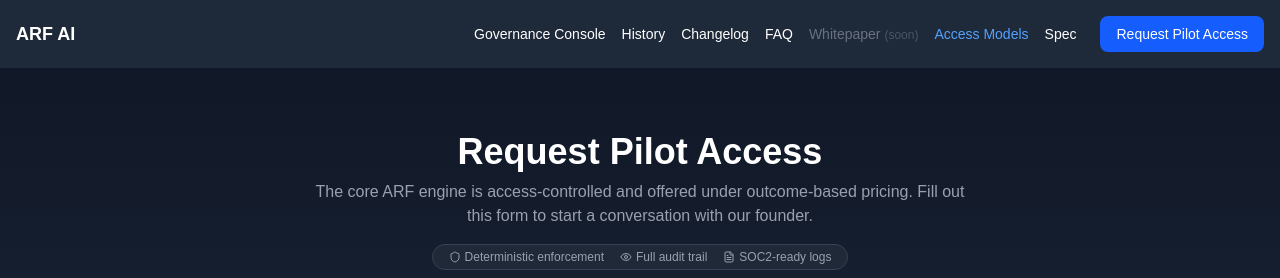
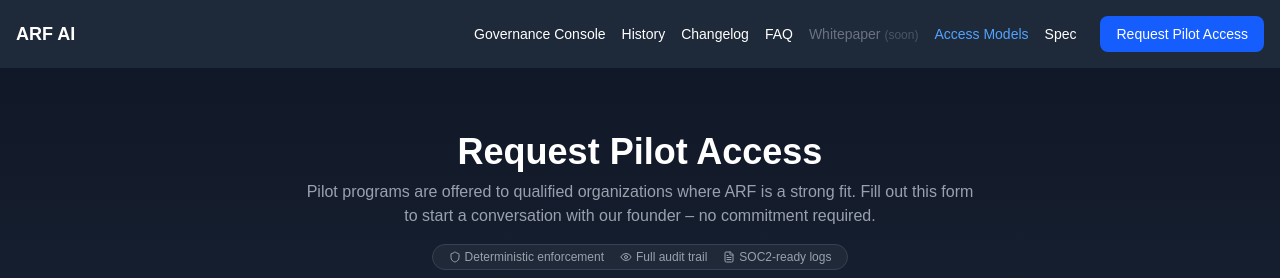
Before and after one commit to arf-foundation/arf-frontend, a Next.js app: page /signup in a window 1280 px wide. Shown: the top 278 px of the page. Built offline with nearby package versions, Linux system fonts and the light colour scheme.

Commit message:
Refine text and comments in signup page
Updated text for clarity and consistency in the signup page.

```diff
--- a/app/signup/page.tsx
+++ b/app/signup/page.tsx
@@ -1,7 +1,7 @@
 'use client';
 
 import { useState, useEffect, useRef } from 'react';
-import { Send, Check, Loader2, Shield,  Eye, FileText } from 'lucide-react';
+import { Send, Check, Loader2, Shield, Eye, FileText } from 'lucide-react';
 import Link from 'next/link';
 
 export default function SignupPage() {
@@ -192,10 +192,10 @@ export default function SignupPage() {
         <div className="text-center mb-6 sm:mb-8">
           <h1 className="text-2xl sm:text-3xl md:text-4xl font-bold mb-2">Request Pilot Access</h1>
           <p className="text-gray-400 text-sm sm:text-base mb-4">
-            The core ARF engine is access‑controlled and offered under outcome‑based pricing.
-            Fill out this form to start a conversation with our founder.
+            Pilot programs are offered to qualified organizations where ARF is a strong fit.
+            Fill out this form to start a conversation with our founder – no commitment required.
           </p>
-          {/* Trust bar – addresses certainty preference & compliance sensitivity */}
+          {/* Trust bar */}
           <div className="inline-flex items-center gap-4 text-xs text-gray-400 bg-gray-800/50 rounded-full px-4 py-1 border border-gray-700">
             <span className="flex items-center gap-1"><Shield size={12} /> Deterministic enforcement</span>
             <span className="flex items-center gap-1"><Eye size={12} /> Full audit trail</span>
@@ -204,7 +204,7 @@ export default function SignupPage() {
         </div>
 
         <div className="bg-gray-800 rounded-2xl border border-gray-700 p-5 sm:p-6 md:p-8">
-          {/* Progress bar – reduces perceived friction */}
+          {/* Progress bar */}
           <div className="mb-6">
             <div className="flex justify-between text-xs text-gray-400 mb-1">
               <span>Step {step} of {totalSteps}</span>
@@ -218,7 +218,7 @@ export default function SignupPage() {
             </div>
           </div>
 
-          {/* Step indicator (visual only – progress bar above does the job, kept for clarity) */}
+          {/* Step indicator */}
           <div className="flex justify-between mb-6">
             {[1, 2, 3].map(i => (
               <div key={i} className="flex-1 text-center">
@@ -235,7 +235,7 @@ export default function SignupPage() {
           </div>
 
           <form onSubmit={handleSubmit} className="space-y-4 sm:space-y-5">
-            {/* Step 1: Personal & Company */}
+            {/* Step 1: Personal & Company (unchanged) */}
             {step === 1 && (
               <>
                 <div>
@@ -350,7 +350,7 @@ export default function SignupPage() {
               </>
             )}
 
-            {/* Step 2: Use Case & Technical Details */}
+            {/* Step 2: Use Case & Technical Details (unchanged) */}
             {step === 2 && (
               <>
                 <div>
@@ -373,7 +373,7 @@ export default function SignupPage() {
                   )}
                 </div>
                 <div>
-                  <label htmlFor="expectedVolume" className="block text-sm font-medium text-gray-300 mb-1">Expected monthly incident evaluations *</label>
+                  <label htmlFor="expectedVolume" className="block text-sm font-medium text-gray-300 mb-1">Expected monthly evaluations *</label>
                   <select
                     id="expectedVolume"
                     name="expectedVolume"
@@ -514,7 +514,7 @@ export default function SignupPage() {
                     className="mt-1 w-4 h-4 bg-gray-900 border-gray-700 rounded focus:ring-blue-500"
                   />
                   <label htmlFor="agreeToTerms" className="text-sm text-gray-300">
-                    I understand that the ARF core engine is proprietary and access‑controlled and that access is granted at the founder’s discretion.
+                    I understand that ARF is proprietary and access is granted at the founder’s discretion.
                     I agree to the{' '}
                     <Link href="/terms" className="text-blue-400 hover:underline">Terms of Service</Link>
                     {' '}and{' '}
@@ -524,7 +524,6 @@ export default function SignupPage() {
                 {fieldErrors.agreeToTerms && (
                   <p className="text-red-400 text-xs mt-1">{fieldErrors.agreeToTerms}</p>
                 )}
-                {/* Loss-aversion + urgency nudge */}
                 <p className="text-xs text-gray-500 italic">
                   Every ungoverned AI decision is a liability. Turn your AI operations into an auditable asset.
                 </p>
```
